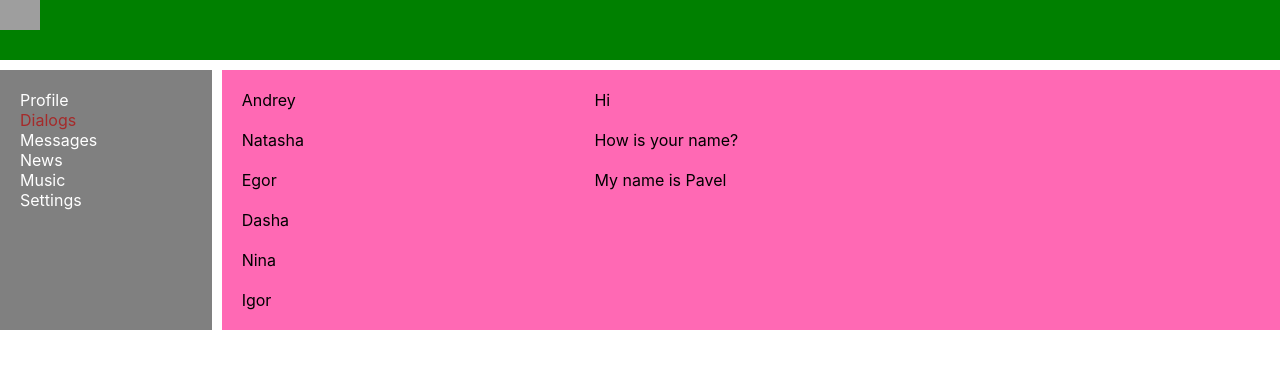
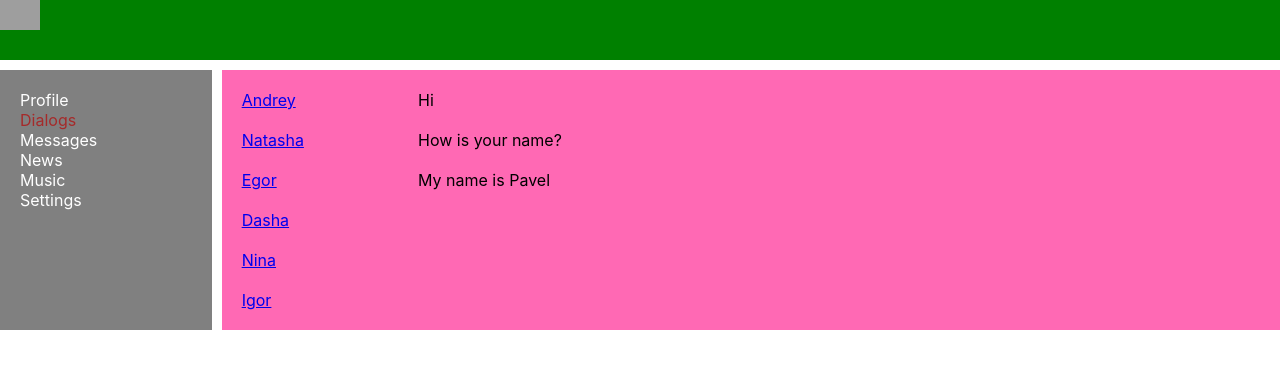
Before and after one commit to Alepton/city_quest, a React (Create React App) app: page /dialogs in a window 1280 px wide. Shown: the top 368 px of the page. Built offline with nearby package versions, Linux system fonts and the light colour scheme; grey boxes are pictures that could not be loaded.

Commit message:
23 props for page Dialog

```diff
--- a/src/App.js
+++ b/src/App.js
@@ -19,12 +19,12 @@ const App = () => {
         <Header />
         <Navbar />
         <div className="app-wrapper-content">
-          <Route path='/Profile' component={Profile} />
-          <Route path='/Dialogs' component={Dialogs} />
-          <Route path='/Messages' component={Messages} />
-          <Route path='/News' component={News} />
-          <Route path='/Music' component={Music} />
-          <Route path='/Settings' component={Settings} />
+          <Route path='/profile' component={Profile} />
+          <Route path='/dialogs' component={Dialogs} />
+          <Route path='/messages' component={Messages} />
+          <Route path='/news' component={News} />
+          <Route path='/music' component={Music} />
+          <Route path='/settings' component={Settings} />
         </div>
       </div>
     </BrowserRouter>
--- a/src/components/Dialogs/Dialogs.jsx
+++ b/src/components/Dialogs/Dialogs.jsx
@@ -1,21 +1,35 @@
 import React from "react";
+import { NavLink } from "react-router-dom";
 import c from "./Dialogs.module.css";
+
+const DialogItem = (props) => {
+  let path = "/dialogs/" + props.id;
+  return (
+    <div className={c.dialog}>
+      <NavLink to={path}>{props.name}</NavLink>
+    </div>
+  );
+};
+
+const Messages = (props) => {
+  return <div className={c.message}>{props.message}</div>;
+};
 
 const Dialogs = (props) => {
   return (
     <div className={c.dialogs}>
       <div className={c.dialogItem}>
-        <div className={c.dialog}>Andrey</div>
-        <div className={c.dialog}>Natasha</div>
-        <div className={c.dialog}>Egor</div>
-        <div className={c.dialog}>Dasha</div>
-        <div className={c.dialog}>Nina</div>
-        <div className={c.dialog}>Igor</div>
+        <DialogItem name="Andrey" id="1" />
+        <DialogItem name="Natasha" id="2" />
+        <DialogItem name="Egor" id="3" />
+        <DialogItem name="Dasha" id="4" />
+        <DialogItem name="Nina" id="5" />
+        <DialogItem name="Igor" id="6" />
       </div>
       <div className={c.messages}>
-        <div className={c.message}>Hi</div>
-        <div className={c.message}>How is your name?</div>
-        <div className={c.message}>My name is Pavel</div>
+        <Messages message="Hi" />
+        <Messages message="How is your name?" />
+        <Messages message="My name is Pavel" />
       </div>
     </div>
   );
--- a/src/components/Dialogs/Dialogs.module.css
+++ b/src/components/Dialogs/Dialogs.module.css
@@ -1,6 +1,6 @@
 .dialogs {
   display: grid;
-  grid-template-columns: 1fr 2fr;
+  grid-template-columns: 1fr 5fr;
 }
 
 .dialogItem {
```
Also changed, not shown: 1 other file (tests, documents, lock files or other folders).
